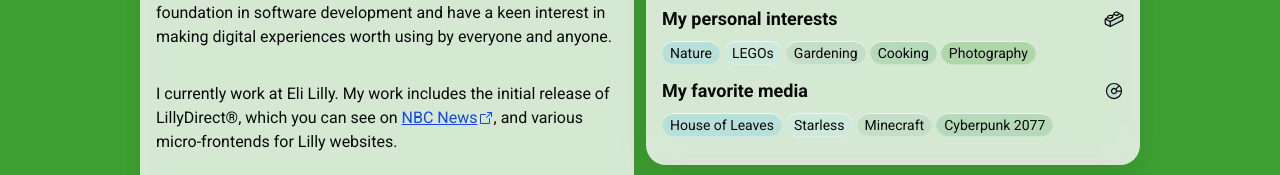
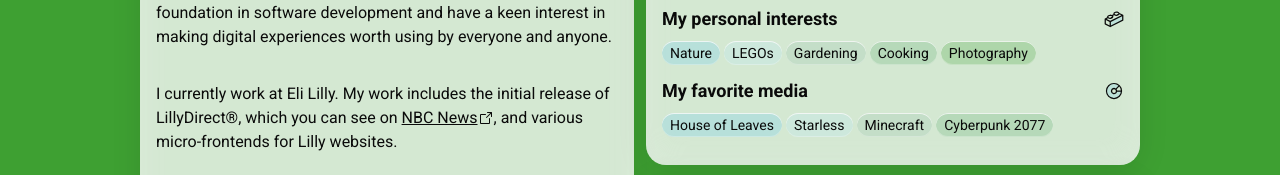
Before and after one commit to vtlanglois/portfolio-v2, a Next.js app: page / in a window 1280 px wide. Shown: the part 985-1160 px from the top of the page. Built offline with nearby package versions, Linux system fonts and the light colour scheme.

Commit message:
style: remove blue text color on about link

```diff
--- a/src/components/sections/About.tsx
+++ b/src/components/sections/About.tsx
@@ -45,7 +45,7 @@ export default function About() {
                   href="https://www.nbcnews.com/now/video/eli-lilly-launches-new-website-to-help-patients-get-weight-loss-drugs-201386053731"
                   target="_blank"
                   rel="noopener noreferrer"
-                  className="text-blue-700 underline inline-flex items-center-safe"
+                  className="underline inline-flex items-center-safe"
                 >
                   NBC News
                   <ArrowSquareOutIcon />
```
